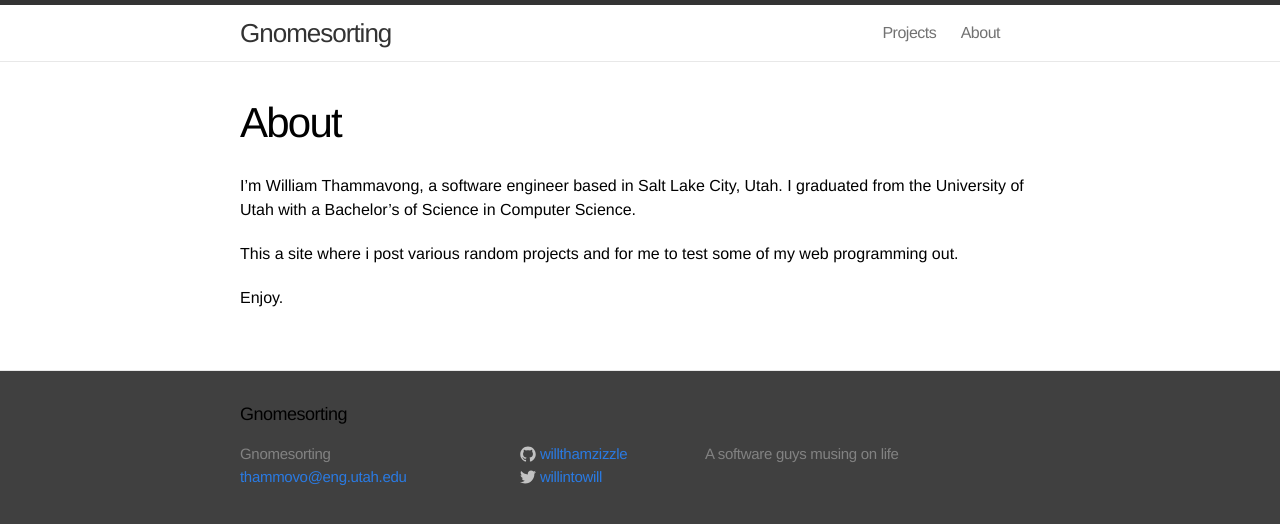
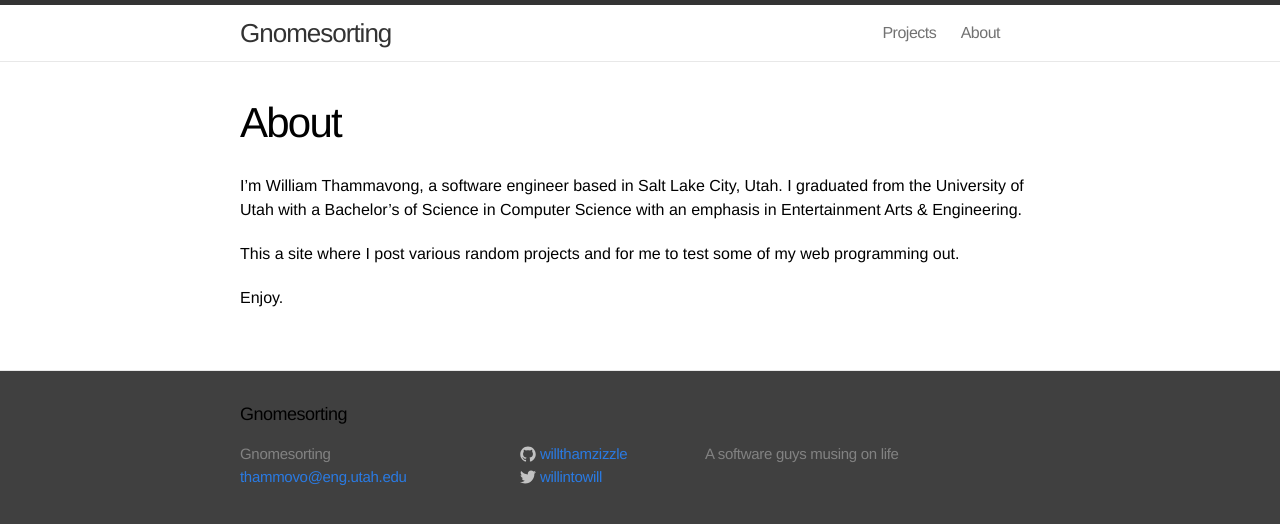
Before and after one commit to willthamzizzle/Gnomesort.github.io, a Jekyll site: the page built from about.md, in a window 1280 px wide. Shown: the top 524 px of the page. Built offline with Jekyll 4.4.1, drawn with Linux system fonts in a browser that asks for light colours; a file with an impossible date is left out.

Commit message:
no message

```diff
--- /dev/null
+++ b/_posts/2014-05-25-caesar-square-box-encryption.markdown
@@ -0,0 +1,6 @@
+---
+layout: post
+title:  "Caesar Square Box Encryption"
+date:   2014-05-025 18:56:17
+categories: code stuff
+---
--- a/about.md
+++ b/about.md
@@ -4,8 +4,9 @@ title: About
 permalink: /about/
 ---
 
-I'm William Thammavong, a software engineer based in Salt Lake City, Utah. I graduated from the University of Utah with a Bachelor's of Science in Computer Science.
+I'm William Thammavong, a software engineer based in Salt Lake City, Utah. I graduated from the University of Utah with a Bachelor's of Science in Computer Science
+with an emphasis in Entertainment Arts & Engineering.
 
-This a site where i post various random projects and for me to test some of my web programming out.
+This a site where I post various random projects and for me to test some of my web programming out.
 
 Enjoy.
```
Also changed, not shown: README.md.
